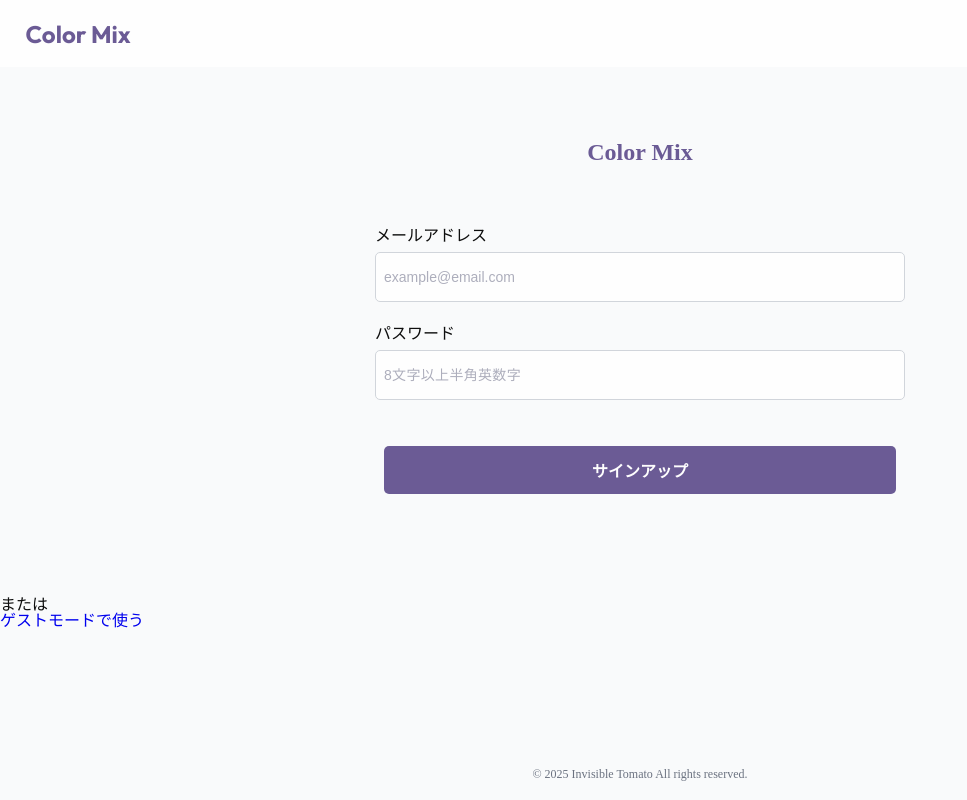
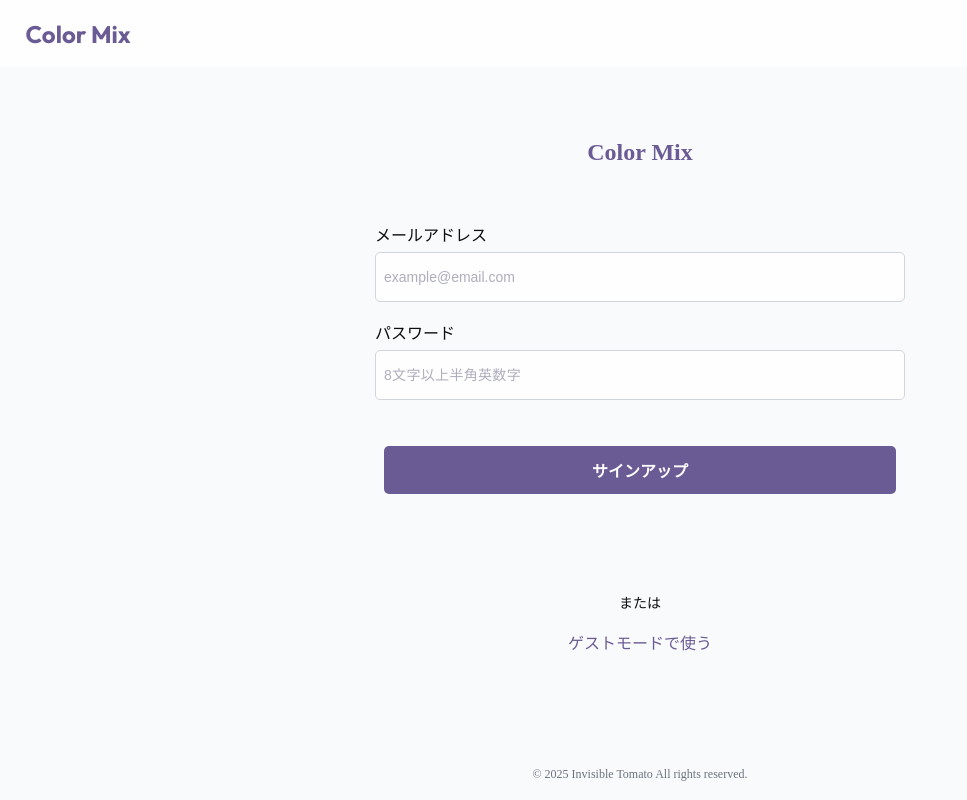
Before and after one commit to InvisibleTomato/color-mix, a Next.js app: page /signup in a window 1280 px wide. Shown: the whole page, without its empty margins (0-967 px from the left). Built offline with nearby package versions, Linux system fonts and the light colour scheme.

Commit message:
💄 サインアップページのp,Link用スタイルを記述

```diff
--- a/src/app/signup/signup.module.scss
+++ b/src/app/signup/signup.module.scss
@@ -1 +1,23 @@
 @use "src/styles/variables" as *;
+
+.signinSpaceText {
+  color: $black;
+  margin-bottom: 5%;
+  font-size: $small-text;
+  text-align: center;
+
+  @include mq(tab) {
+    margin-bottom: 3%;
+  }
+
+  @include mq(pc) {
+    margin-bottom: 2%;
+  }
+}
+
+.homeLink {
+  color: $purple;
+  text-decoration: none;
+  display: block;
+  text-align: center;
+}
```
